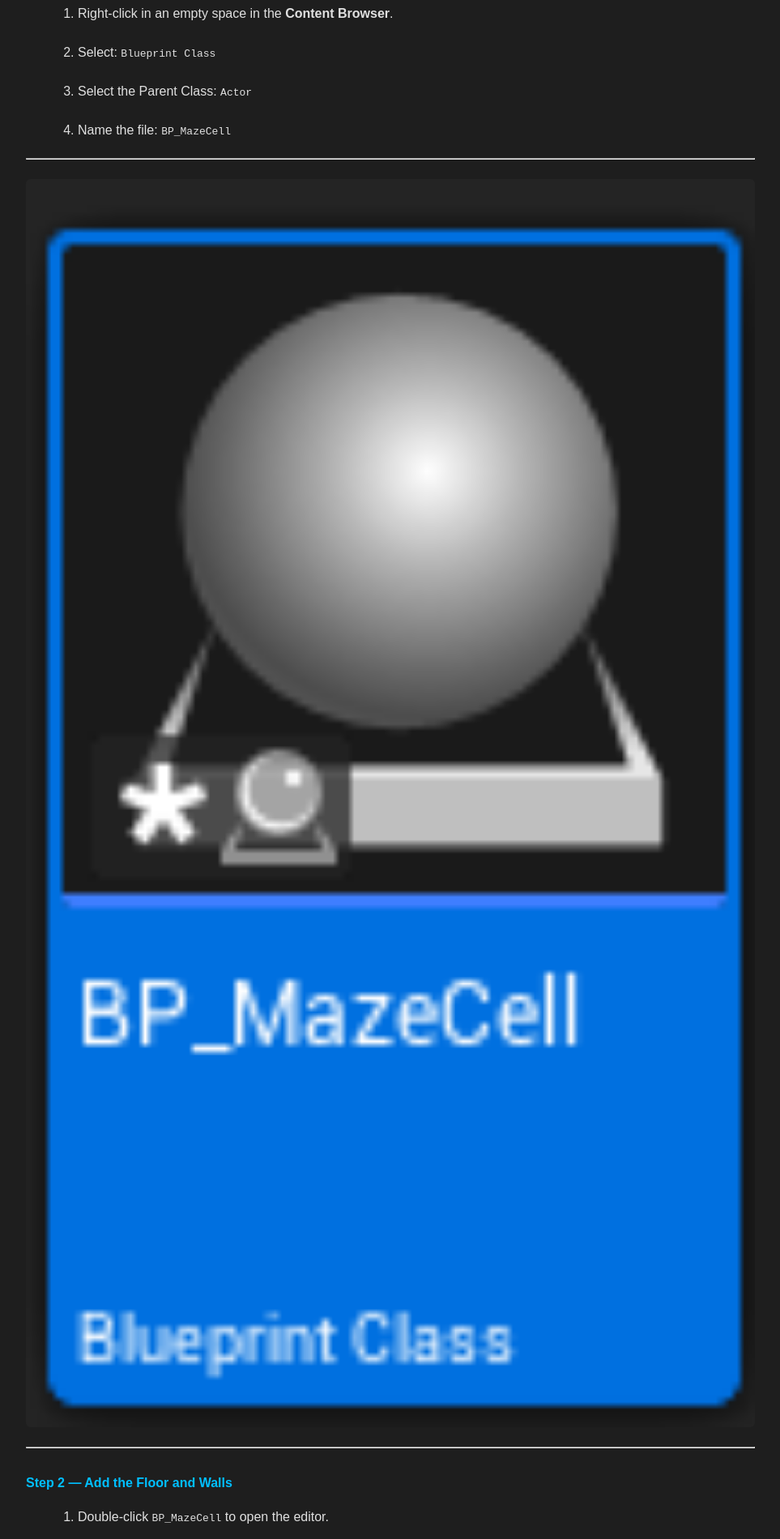
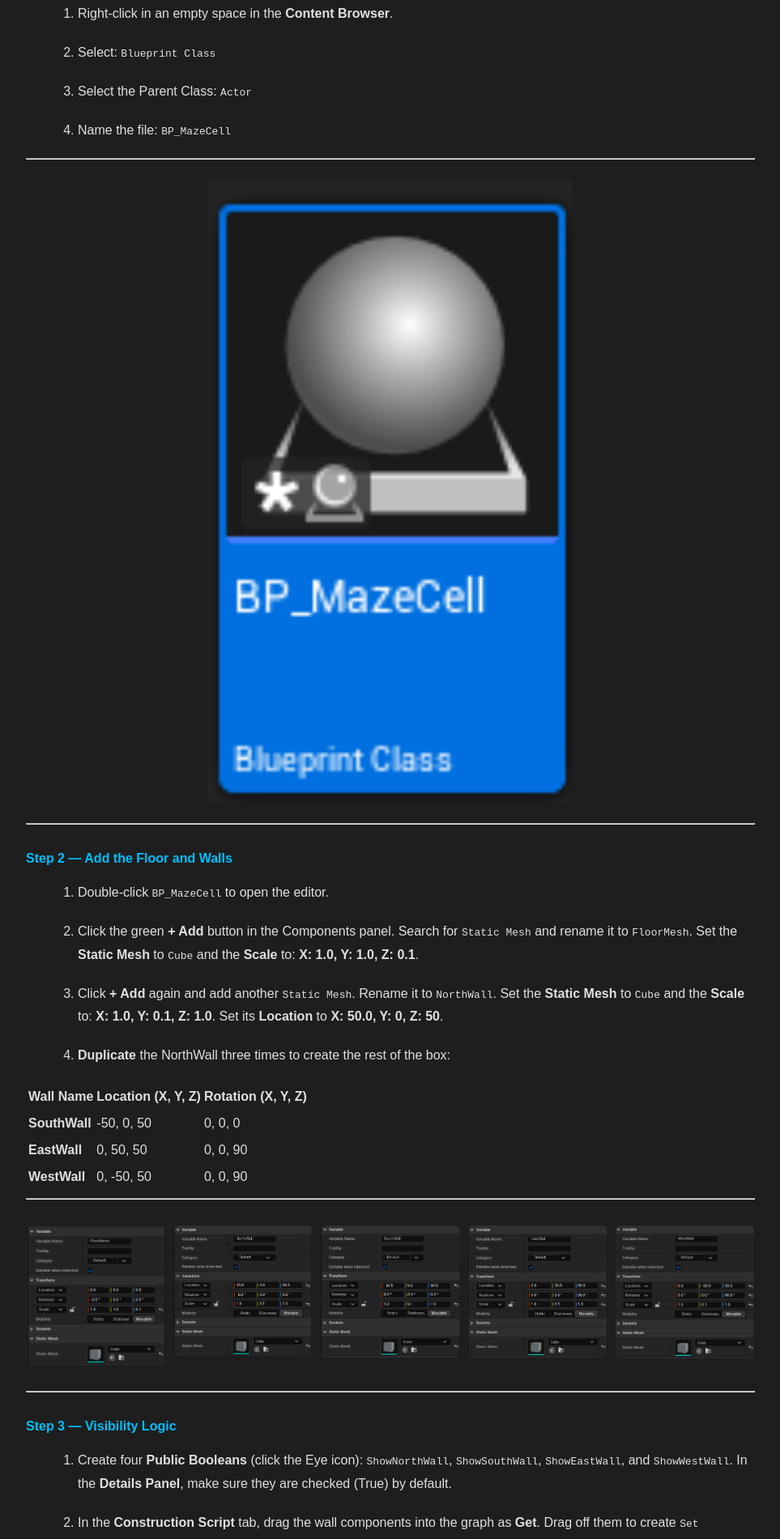
Before and after one commit to ScriptureExamined/NovawrightStudios, a Jekyll site: the page built from _posts/2026-04-18-gemini-maze-generator.md, in a window 1280 px wide. Shown: the part 533-2433 px from the top of the page at 81% size, without its empty margins (158-1121 px from the left). Built offline with Jekyll 4.4.1, drawn with Linux system fonts in a browser that asks for light colours.

Commit message:
Update 2026-04-18-gemini-maze-generator.md

```diff
--- a/_posts/2026-04-18-gemini-maze-generator.md
+++ b/_posts/2026-04-18-gemini-maze-generator.md
@@ -30,9 +30,9 @@
 
 ---
 
-<a href="{{ '/assets/images/blog/Part1-Step-1.png' | relative_url }}">
-  <img src="{{ '/assets/images/blog/Part1-Step-1.png' | relative_url }}" alt="Creating a new Blueprint Actor" class="post-image">
-</a>
+<a href="{{ '/assets/images/blog/Part1-Step-1.png' | relative_url }}" style="flex:1;">
+    <img src="{{ '/assets/images/blog/Part1-Step-1.png' | relative_url }}" style="width:50%;" alt="Creating a new Blueprint Actor" class="post-image">
+  </a>
 
 ---
 
```
